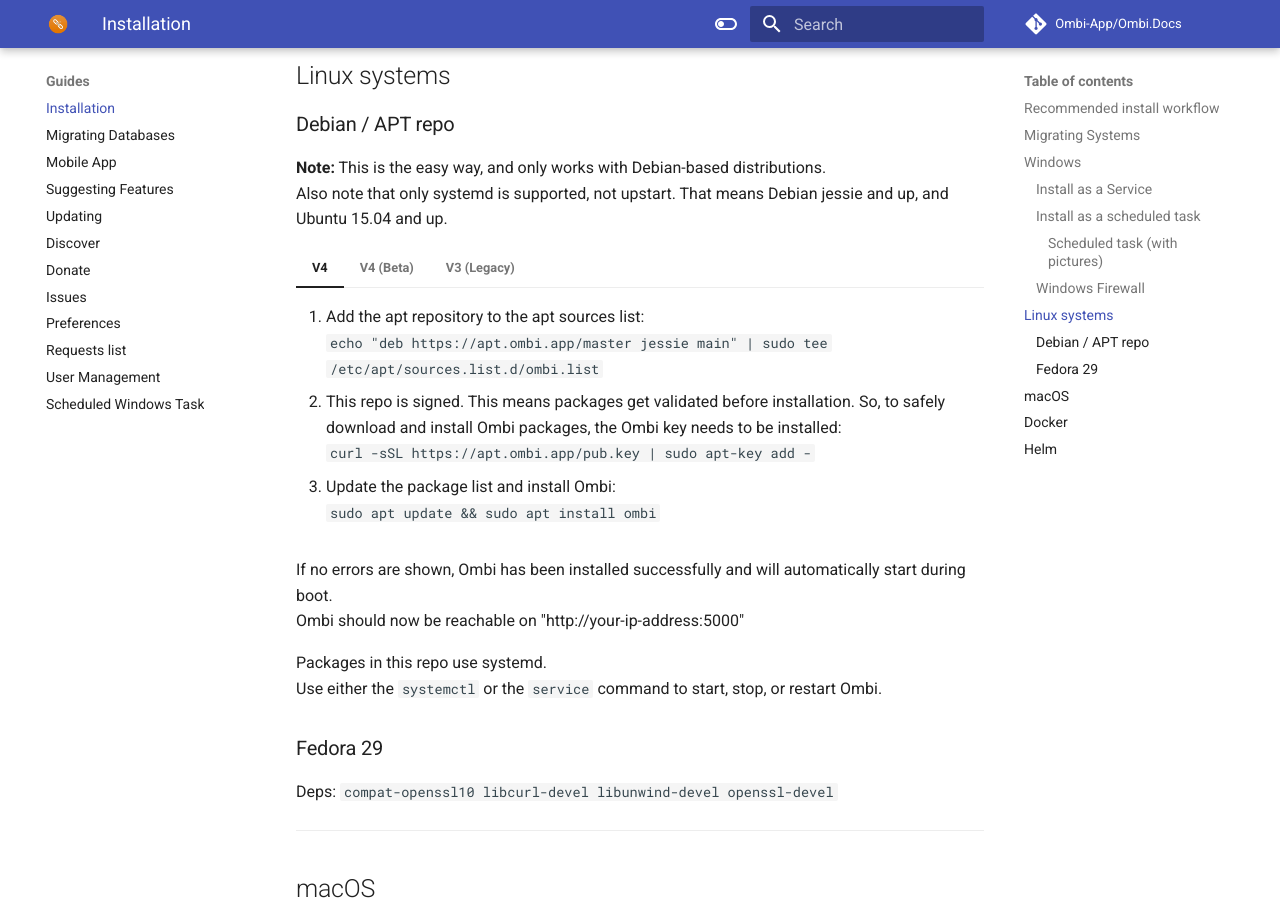
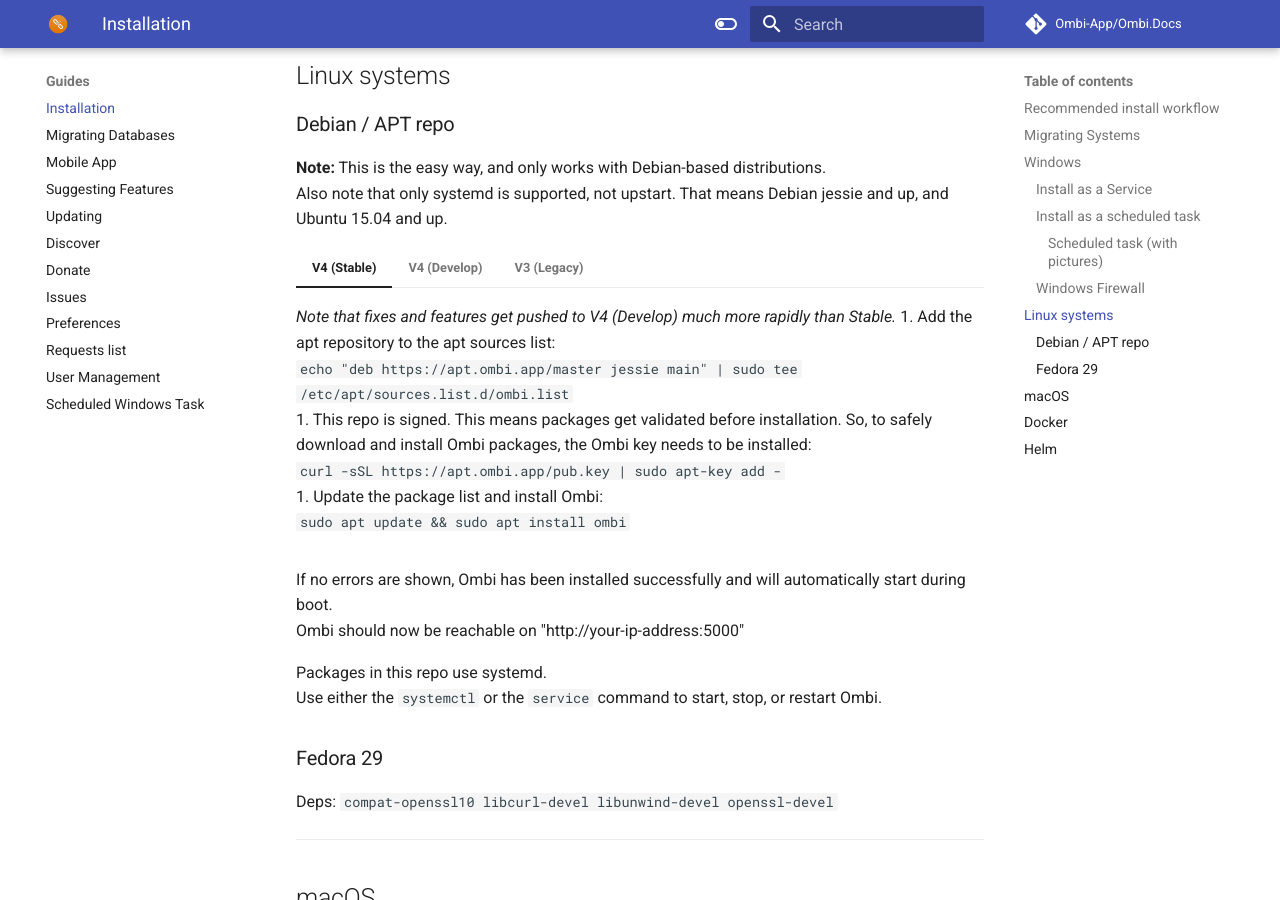
Before and after one commit to Ombi-app/Ombi.Docs, an MkDocs documentation site: the page built from docs/guides/installation.md, in a window 1280 px wide and 900 px high, scrolled down 3805 px. Built offline with MkDocs 1.6.1 and Material for MkDocs 9.7.7, drawn with Linux system fonts in a browser that asks for light colours; comment, search, counter and statistics services are not loaded.

Commit message:
Add note regarding develop vs stable

```diff
--- a/docs/guides/installation.md
+++ b/docs/guides/installation.md
@@ -132,7 +132,8 @@
 **Note:** This is the easy way, and only works with Debian-based distributions.
 Also note that only systemd is supported, not upstart. That means Debian jessie and up, and Ubuntu 15.04 and up.
 
-=== "V4"
+=== "V4 (Stable)"
+    _Note that fixes and features get pushed to V4 (Develop) much more rapidly than Stable._
     1. Add the apt repository to the apt sources list:
     `echo "deb https://apt.ombi.app/master jessie main" | sudo tee /etc/apt/sources.list.d/ombi.list`
     1. This repo is signed. This means packages get validated before installation. So, to safely download and install Ombi packages, the Ombi key needs to be installed:
@@ -140,7 +141,7 @@
     1. Update the package list and install Ombi:
     `sudo apt update && sudo apt install ombi`
 
-=== "V4 (Beta)"
+=== "V4 (Develop)"
     1. Add the apt repository to the apt sources list:
     `echo "deb https://apt.ombi.app/develop jessie main" | sudo tee /etc/apt/sources.list.d/ombi.list`
     1. This repo is signed. This means packages get validated before installation. So, to safely download and install Ombi packages, the Ombi key needs to be installed:
```
